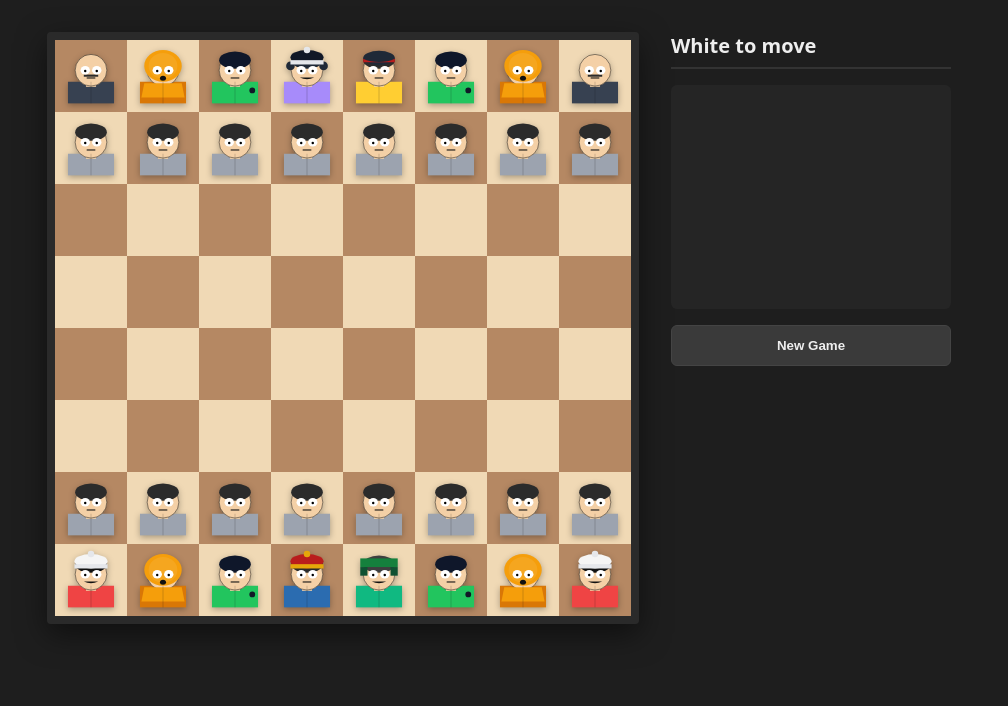
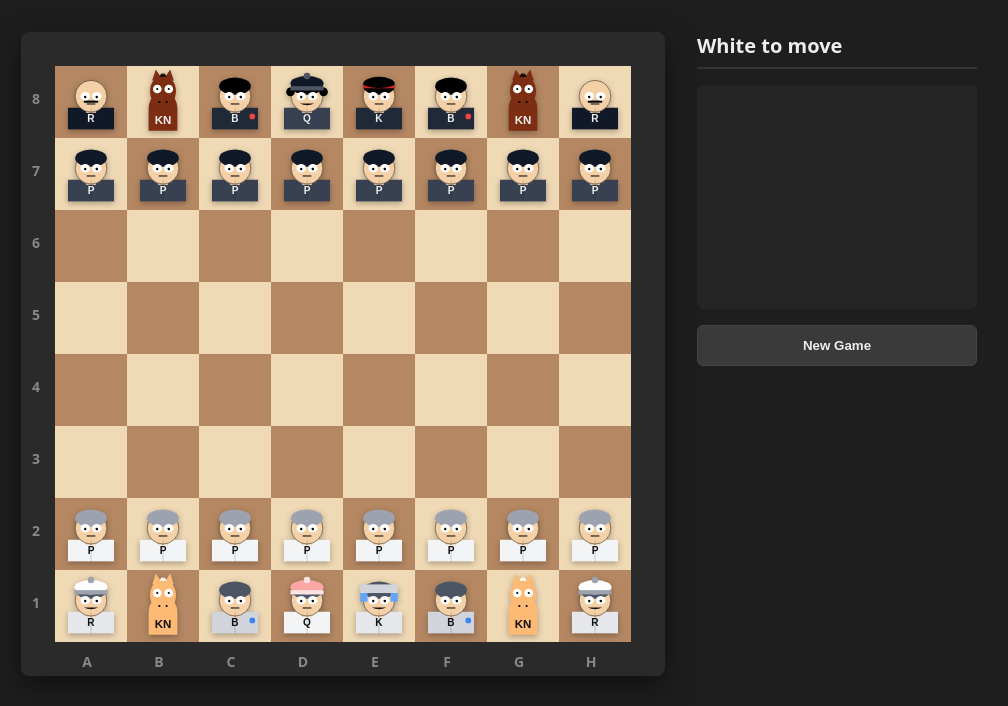
Before and after one commit to ZhenYap8/chessgame-southpark, a website with bundled scripts: page index.html in a window 1280 px wide. Shown: the whole page, without its empty margins (141-1149 px from the left). Built offline with nearby package versions, Linux system fonts and the light colour scheme.

Commit message:
black and white with labels

```diff
--- a/index.html
+++ b/index.html
@@ -8,7 +8,35 @@
 </head>
 <body>
 <main id="app" class="spc-layout">
-  <div id="board-root" class="board-container" aria-label="Chessboard" role="grid"></div>
+  <!-- Board Wrapper with Coordinates -->
+  <div class="board-wrapper">
+    <!-- Rank Coordinates (1-8) -->
+    <div class="coords-rank">
+      <div class="coord-item">8</div>
+      <div class="coord-item">7</div>
+      <div class="coord-item">6</div>
+      <div class="coord-item">5</div>
+      <div class="coord-item">4</div>
+      <div class="coord-item">3</div>
+      <div class="coord-item">2</div>
+      <div class="coord-item">1</div>
+    </div>
+
+    <div id="board-root" class="board-container" aria-label="Chessboard" role="grid"></div>
+
+    <!-- File Coordinates (A-H) -->
+    <div class="coords-file">
+      <div class="coord-item">A</div>
+      <div class="coord-item">B</div>
+      <div class="coord-item">C</div>
+      <div class="coord-item">D</div>
+      <div class="coord-item">E</div>
+      <div class="coord-item">F</div>
+      <div class="coord-item">G</div>
+      <div class="coord-item">H</div>
+    </div>
+  </div>
+
   <aside id="sidebar-root" class="sidebar" role="complementary"></aside>
 </main>
 <script type="module" src="layers/ui/main.js"></script>
--- a/layers/interface/SpriteAdapter.js
+++ b/layers/interface/SpriteAdapter.js
@@ -1,25 +1,25 @@
 import { getPieceDisplayName, customAssetPath } from '../ui/theme/CartoonTheme.js';
 import { AvatarPresets } from '../ui/AvatarFactory.js';
 
-// SpriteAdapter (stub) - returns placeholder sprite URLs/data
+// SpriteAdapter - returns generated avatars
 export class SpriteAdapter {
   constructor(){
     this.cache = new Map();
     this.whiteSet = {
-      king:   AvatarPresets.greenUshankaKid,
-      queen:  AvatarPresets.redBeanieKid,
-      rook:   AvatarPresets.chefHat,
-      bishop: AvatarPresets.bookishBoy,
-      knight: AvatarPresets.orangeHoodKid,
-      pawn:   AvatarPresets.traineePawn
+      king:   AvatarPresets.whiteKing,
+      queen:  AvatarPresets.whiteQueen,
+      rook:   AvatarPresets.whiteRook,
+      bishop: AvatarPresets.whiteBishop,
+      knight: AvatarPresets.whiteKnight,
+      pawn:   AvatarPresets.whitePawn
     };
     this.blackSet = {
-      king:   AvatarPresets.roundCapKid,
-      queen:  AvatarPresets.pigtailsGirl,
-      rook:   AvatarPresets.moustacheDad,
-      bishop: AvatarPresets.bookishBoy,
-      knight: AvatarPresets.orangeHoodKid,
-      pawn:   AvatarPresets.traineePawn
+      king:   AvatarPresets.blackKing,
+      queen:  AvatarPresets.blackQueen,
+      rook:   AvatarPresets.blackRook,
+      bishop: AvatarPresets.blackBishop,
+      knight: AvatarPresets.blackKnight,
+      pawn:   AvatarPresets.blackPawn
     };
   }
   // Attempt future custom asset override (not loading now, but path reserved)
--- a/layers/ui/AvatarFactory.js
+++ b/layers/ui/AvatarFactory.js
@@ -9,7 +9,7 @@ function svgToDataUrl(svg){
 }
 function circle(svg,cx,cy,r,fill,stroke=null,sw=0){ const el=document.createElementNS(SVG_NS,'circle'); el.setAttribute('cx',cx); el.setAttribute('cy',cy); el.setAttribute('r',r); el.setAttribute('fill',fill); if(stroke){ el.setAttribute('stroke',stroke); el.setAttribute('stroke-width',sw);} svg.appendChild(el); return el; }
 function rect(svg,x,y,w,h,fill){ const el=document.createElementNS(SVG_NS,'rect'); el.setAttribute('x',x); el.setAttribute('y',y); el.setAttribute('width',w); el.setAttribute('height',h); el.setAttribute('fill',fill); svg.appendChild(el); return el; }
-function path(svg,d,fill){ const el=document.createElementNS(SVG_NS,'path'); el.setAttribute('d',d); el.setAttribute('fill',fill); svg.appendChild(el); return el; }
+function path(svg,d,fill,stroke=null,sw=0){ const el=document.createElementNS(SVG_NS,'path'); el.setAttribute('d',d); el.setAttribute('fill',fill); if(stroke){ el.setAttribute('stroke',stroke); el.setAttribute('stroke-width',sw);} svg.appendChild(el); return el; }
 function ellipse(svg,cx,cy,rx,ry,fill){ const el=document.createElementNS(SVG_NS,'ellipse'); el.setAttribute('cx',cx); el.setAttribute('cy',cy); el.setAttribute('rx',rx); el.setAttribute('ry',ry); el.setAttribute('fill',fill); svg.appendChild(el); return el; }
 
 export function makeAvatar({
@@ -23,11 +23,21 @@ export function makeAvatar({
   bg='transparent',
   mouth='line',       // 'line' | 'smile' | 'open'
   badge=null,
+  label=null,
+  labelColor='#000'
 }={}){
   const svg=document.createElementNS(SVG_NS,'svg');
   svg.setAttribute('xmlns',SVG_NS); svg.setAttribute('viewBox','0 0 100 100'); svg.setAttribute('width',size); svg.setAttribute('height',size);
   if(bg!=='transparent') circle(svg,50,50,50,bg);
   rect(svg,18,58,64,30,jacket); // torso
+  if(label){
+    const t = document.createElementNS(SVG_NS,'text');
+    t.setAttribute('x','50'); t.setAttribute('y','78');
+    t.setAttribute('text-anchor','middle'); t.setAttribute('fill',labelColor);
+    t.setAttribute('font-family','sans-serif'); t.setAttribute('font-weight','900');
+    t.setAttribute('font-size','14'); t.textContent = label;
+    svg.appendChild(t);
+  }
   if(badge) circle(svg,74,70,4,badge);
   rect(svg,43,58,14,7,skin); // neck
   circle(svg,50,42,22,skin,outline,.7); // head
@@ -50,6 +60,55 @@ export function makeAvatar({
   return svgToDataUrl(svg);
 }
 
+export function makeHorse({
+  size=96,
+  coat='#d2b48c',
+  mane='#8b4513',
+  eye='#000',
+  bg='transparent',
+  label='N',
+  labelColor='#000'
+}={}){
+  const svg=document.createElementNS(SVG_NS,'svg');
+  svg.setAttribute('xmlns',SVG_NS); svg.setAttribute('viewBox','0 0 100 100'); svg.setAttribute('width',size); svg.setAttribute('height',size);
+  if(bg!=='transparent') circle(svg,50,50,50,bg);
+
+  // Neck/Body
+  path(svg,'M30,90 L30,60 Q30,40 50,35 Q70,40 70,60 L70,90 Z', coat);
+
+  // Label
+  if(label){
+    const t = document.createElementNS(SVG_NS,'text');
+    t.setAttribute('x','50'); t.setAttribute('y','80');
+    t.setAttribute('text-anchor','middle'); t.setAttribute('fill',labelColor);
+    t.setAttribute('font-family','sans-serif'); t.setAttribute('font-weight','900');
+    t.setAttribute('font-size','16'); t.textContent = label;
+    svg.appendChild(t);
+  }
+
+  // Head
+  ellipse(svg,50,35,18,22,coat);
+  ellipse(svg,50,50,14,10,coat); // Snout
+
+  // Ears
+  path(svg,'M35,20 L40,5 L50,20 Z',coat);
+  path(svg,'M65,20 L60,5 L50,20 Z',coat);
+
+  // Mane
+  path(svg,'M50,15 Q50,5 45,15',mane);
+  path(svg,'M50,15 Q50,5 55,15',mane);
+
+  // Eyes
+  circle(svg,42,32,6,'#fff'); circle(svg,42,32,1.5,eye);
+  circle(svg,58,32,6,'#fff'); circle(svg,58,32,1.5,eye);
+
+  // Nostrils
+  circle(svg,45,50,1.5,'#000');
+  circle(svg,55,50,1.5,'#000');
+
+  return svgToDataUrl(svg);
+}
+
 export const AvatarPresets = {
   redBeanieKid: ()=> makeAvatar({ jacket:'#2b6cb0', hat:{type:'beanie', color:'#b91c1c', trim:'#e5a50a'}, hair:{style:'short', color:'#2b2b2b'}, mouth:'line' }),
   greenUshankaKid: ()=> makeAvatar({ jacket:'#10b981', hat:{type:'ushanka', color:'#15803d', trim:'#0f5132'}, hair:{style:'short', color:'#3f3f3f'}, mouth:'smile' }),
@@ -59,5 +118,21 @@ export const AvatarPresets = {
   moustacheDad: ()=> makeAvatar({ jacket:'#374151', hat:null, hair:{style:'moustache', color:'#2b2b2b'}, mouth:'line' }),
   chefHat: ()=> makeAvatar({ jacket:'#ef4444', hat:{type:'beanie', color:'#f5f5f5', trim:'#e5e7eb'}, hair:{style:'short', color:'#111'}, mouth:'smile' }),
   bookishBoy: ()=> makeAvatar({ jacket:'#22c55e', hat:null, hair:{style:'short', color:'#0f172a'}, mouth:'line', badge:'#111827' }),
-  traineePawn: ()=> makeAvatar({ jacket:'#9ca3af', hat:null, hair:{style:'short', color:'#2b2b2b'}, mouth:'line' })
+  traineePawn: ()=> makeAvatar({ jacket:'#9ca3af', hat:null, hair:{style:'short', color:'#2b2b2b'}, mouth:'line' }),
+
+  // White Team (Light clothing, dark text)
+  whiteKing: ()=> makeAvatar({ jacket:'#e5e7eb', hat:{type:'ushanka', color:'#d1d5db', trim:'#60a5fa'}, hair:{style:'short', color:'#4b5563'}, mouth:'smile', label:'K', labelColor:'#111' }),
+  whiteQueen: ()=> makeAvatar({ jacket:'#f3f4f6', hat:{type:'beanie', color:'#fca5a5', trim:'#fee2e2'}, hair:{style:'short', color:'#4b5563'}, mouth:'line', label:'Q', labelColor:'#111' }),
+  whiteRook: ()=> makeAvatar({ jacket:'#e5e7eb', hat:{type:'beanie', color:'#ffffff', trim:'#9ca3af'}, hair:{style:'short', color:'#4b5563'}, mouth:'smile', label:'R', labelColor:'#111' }),
+  whiteBishop: ()=> makeAvatar({ jacket:'#d1d5db', hat:null, hair:{style:'short', color:'#4b5563'}, mouth:'line', badge:'#3b82f6', label:'B', labelColor:'#111' }),
+  whiteKnight: ()=> makeHorse({ coat:'#fdba74', mane:'#fff', label:'KN', labelColor:'#111' }),
+  whitePawn: ()=> makeAvatar({ jacket:'#f3f4f6', hat:null, hair:{style:'short', color:'#9ca3af'}, mouth:'line', label:'P', labelColor:'#111' }),
+
+  // Black Team (Dark clothing, light text)
+  blackKing: ()=> makeAvatar({ jacket:'#1f2937', hat:{type:'cap', color:'#000000', trim:'#dc2626'}, hair:{style:'short', color:'#000000'}, mouth:'line', label:'K', labelColor:'#eee' }),
+  blackQueen: ()=> makeAvatar({ jacket:'#374151', hat:{type:'beanie', color:'#111827', trim:'#4b5563'}, hair:{style:'pigtails', color:'#000000'}, mouth:'smile', label:'Q', labelColor:'#eee' }),
+  blackRook: ()=> makeAvatar({ jacket:'#111827', hat:null, hair:{style:'moustache', color:'#000000'}, mouth:'line', label:'R', labelColor:'#eee' }),
+  blackBishop: ()=> makeAvatar({ jacket:'#1f2937', hat:null, hair:{style:'short', color:'#000000'}, mouth:'line', badge:'#ef4444', label:'B', labelColor:'#eee' }),
+  blackKnight: ()=> makeHorse({ coat:'#7c2d12', mane:'#000', label:'KN', labelColor:'#eee' }),
+  blackPawn: ()=> makeAvatar({ jacket:'#374151', hat:null, hair:{style:'short', color:'#111827'}, mouth:'line', label:'P', labelColor:'#eee' })
 };
--- a/layers/ui/main.js
+++ b/layers/ui/main.js
@@ -6,9 +6,12 @@ import { SpriteAdapter } from '../interface/SpriteAdapter.js';
 import { ChessboardView } from './ui/ChessboardView.js';
 import { SidebarView } from './ui/SidebarView.js';
 
+const BOARD_ID = 'board-root';
+const SIDEBAR_ID = 'sidebar-root';
+
 window.addEventListener('DOMContentLoaded', () => {
-  const boardRoot = document.getElementById('board-root');
-  const sidebarRoot = document.getElementById('sidebar-root');
+  const boardRoot = document.getElementById(BOARD_ID);
+  const sidebarRoot = document.getElementById(SIDEBAR_ID);
   const controller = new GameController({
     boardView: new ChessboardView(boardRoot),
     sidebarView: new SidebarView(sidebarRoot),
--- a/layers/ui/styles/main.css
+++ b/layers/ui/styles/main.css
@@ -24,15 +24,62 @@ body {
 }
 
 /* Board Container */
+.board-wrapper {
+  position: relative;
+  padding: 30px; /* Space for coordinates */
+  background: #2a2a2a;
+  border-radius: 8px;
+  box-shadow: 0 10px 30px rgba(0,0,0,0.5);
+}
+
 .board-container {
   display: grid;
   grid-template-columns: repeat(8, var(--square-size));
   grid-auto-rows: var(--square-size);
   width: calc(var(--square-size) * 8);
   height: calc(var(--square-size) * 8);
-  border: 8px solid #2a2a2a;
-  border-radius: 4px;
-  box-shadow: 0 10px 30px rgba(0,0,0,0.5);
+  border: 4px solid #2a2a2a;
+}
+
+/* Coordinates */
+.coords-rank {
+  position: absolute;
+  left: 5px;
+  top: 30px; /* Match padding-top of wrapper + border */
+  display: flex;
+  flex-direction: column;
+  height: calc(var(--square-size) * 8);
+  justify-content: space-around;
+  color: #888;
+  font-weight: bold;
+  font-size: 14px;
+  pointer-events: none;
+}
+
+.coords-file {
+  position: absolute;
+  bottom: 5px;
+  left: 30px; /* Match padding-left of wrapper + border */
+  display: flex;
+  width: calc(var(--square-size) * 8);
+  justify-content: space-around;
+  color: #888;
+  font-weight: bold;
+  font-size: 14px;
+  pointer-events: none;
+}
+
+.coord-item {
+  width: var(--square-size);
+  text-align: center;
+  display: flex;
+  align-items: center;
+  justify-content: center;
+}
+
+.coords-rank .coord-item {
+  height: var(--square-size);
+  width: 20px;
 }
 
 /* Squares */
```
Also changed, not shown: core/GameState.js (added), layers/domain/ChessModel.js (added), layers/game/ChessGame.js (added), layers/logic/ChessState.js (added), layers/ui/ChessView.js (added), layers/ui/SidebarView.js (added), main.js (added), src/App.css (added), src/App.tsx (added), style.css (added), styles.css (added).
